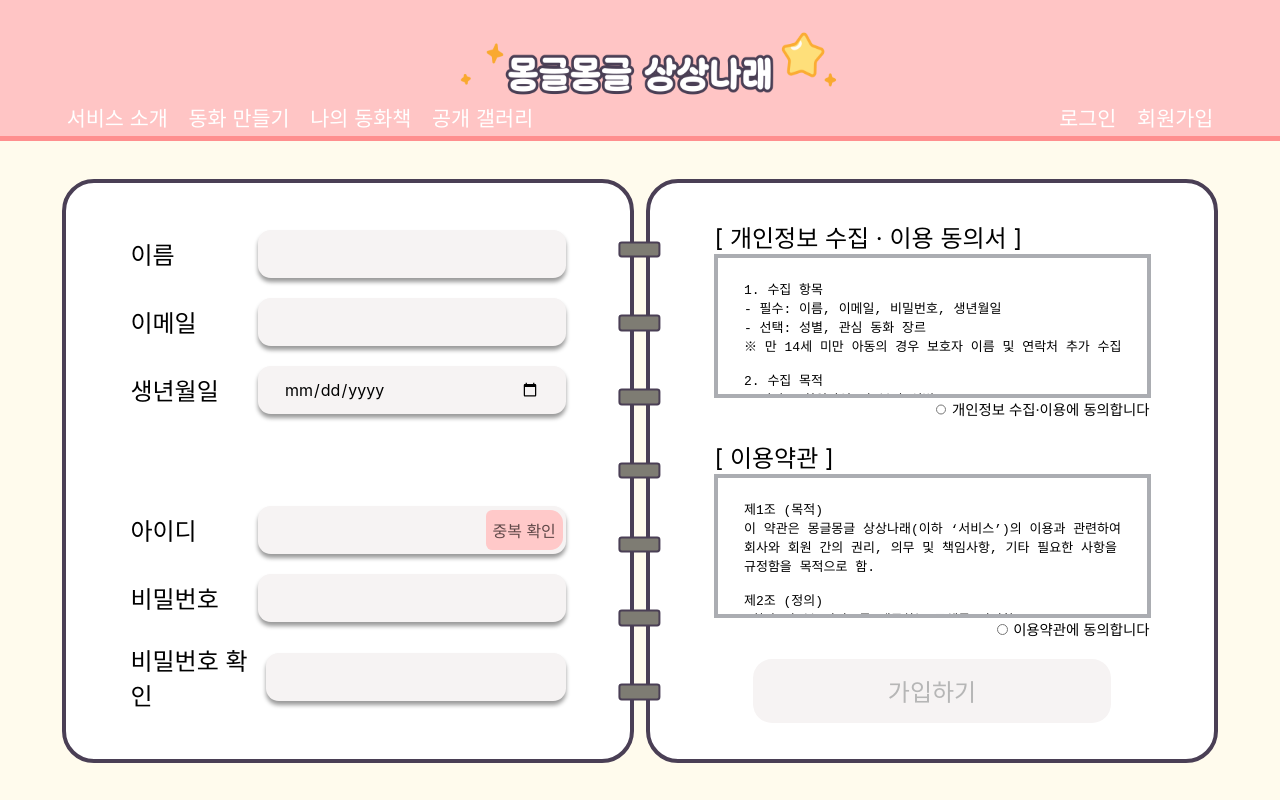
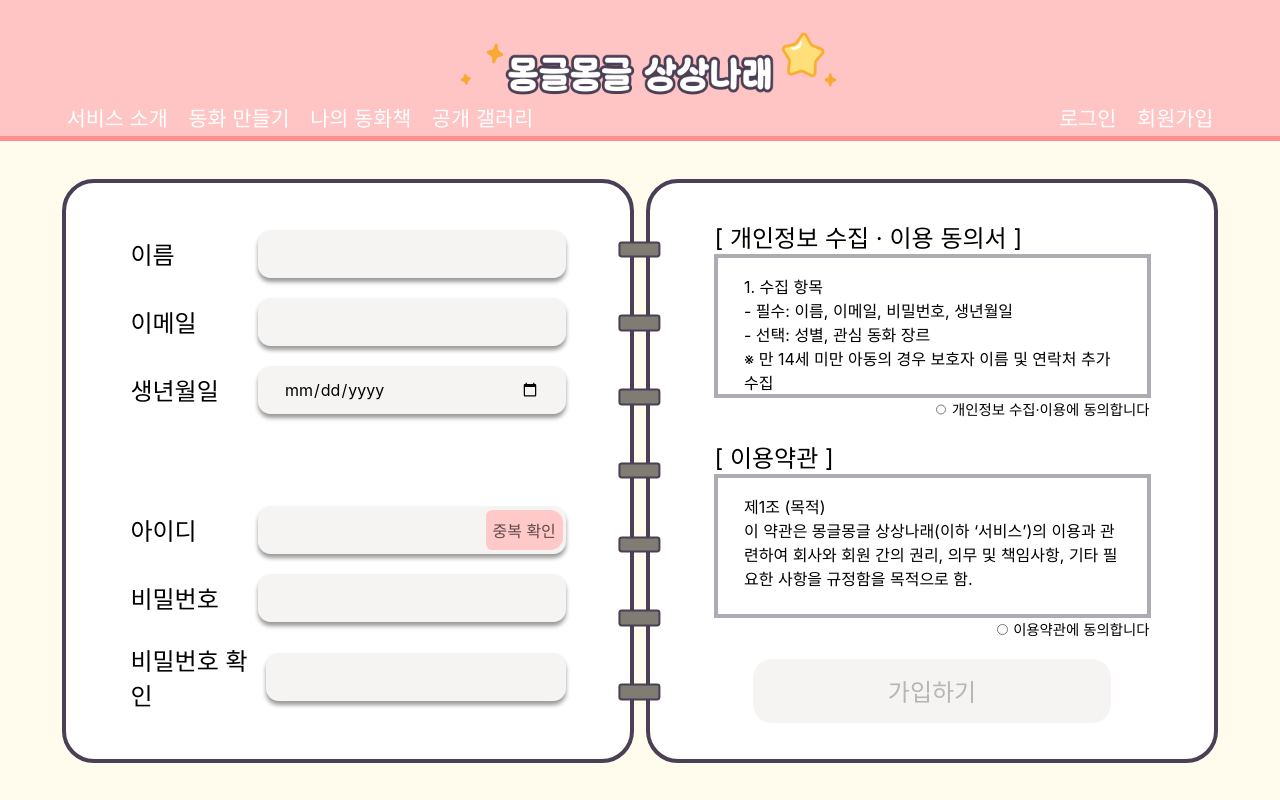
Before and after one commit to yANUs-3-Team/FE, a React (Create React App) app: page /join in a window 1280 px wide. Built offline with nearby package versions, Linux system fonts and the light colour scheme; a web font is replaced by a local one.

Commit message:
Modified poilcy box font style

```diff
--- a/src/component/Css/join.css
+++ b/src/component/Css/join.css
@@ -134,7 +134,7 @@ display: flex;
   justify-content: center;
   align-items: center;
 
-background-color: #FFC9C9;
+  background-color: #ffc9c9;
   border-radius: 0.5vw 1vw 1vw 0.5vw;
   color: #604949;
   font-size: 2vh;
@@ -155,14 +155,15 @@ width: 34vw;
 
 .join_radio_detailBox {
   width: 29.5vw;
- height: 15vh;
- padding: 1vh 2vw;
+  height: 13vh;
+  padding: 2vh 2vw;
 
- border: 0.5vh solid #ABADB2;
+  border: 0.5vh solid #abadb2;
   background-color: white;
 
   overflow-y: auto;
   scrollbar-width: thin;
+  white-space: pre-wrap;
 }
 
 .join_radio {
@@ -191,14 +192,14 @@ width: 34vw;
   justify-content: center;
   align-items: center;
 
-    background-color: #F6F3F3;
+  background-color: #f6f3f3;
   border-radius: 1.5vw;
-    color: #B6B6B6;
+  color: #b6b6b6;
   font-size: 3vh;
 }
 
 .join_button.active {
-  background-color: #FF8F8F;
+  background-color: #ff8f8f;
   color: white;
   box-shadow: 0 0.5vh 0.5vh rgba(0, 0, 0, 0.4);
   cursor: pointer;
--- a/src/pages/join.js
+++ b/src/pages/join.js
@@ -129,9 +129,7 @@ function Join() {
           <div className="join_radio_title">
             [ 개인정보 수집 · 이용 동의서 ]
           </div>
-          <div className="join_radio_detailBox">
-            <pre style={{ whiteSpace: "pre-wrap" }}>{privacyText}</pre>
-          </div>
+          <div className="join_radio_detailBox">{privacyText}</div>
           <div className="join_radio">
             <input
               type="radio"
@@ -147,9 +145,7 @@ function Join() {
         </div>
         <div className="join_radio_box">
           <div className="join_radio_title">[ 이용약관 ]</div>
-          <div className="join_radio_detailBox">
-            <pre style={{ whiteSpace: "pre-wrap" }}>{termsText}</pre>
-          </div>
+          <div className="join_radio_detailBox">{termsText}</div>
           <div className="join_radio">
             <input
               type="radio"
```
Lines whose indentation alone changed are shown as unchanged.
